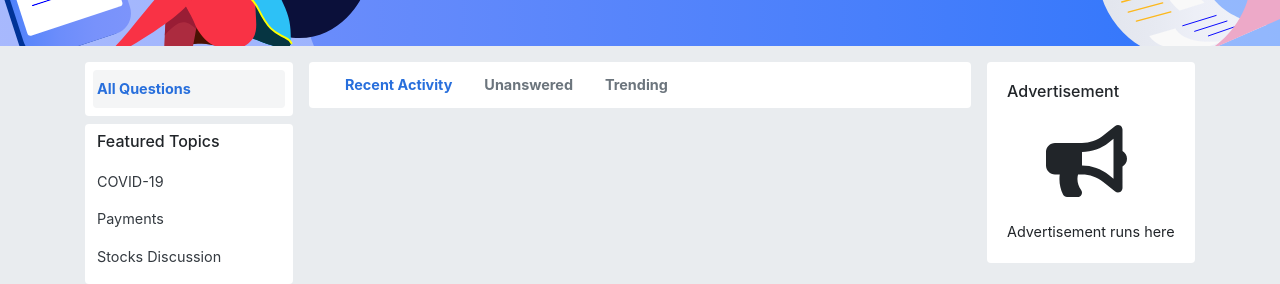
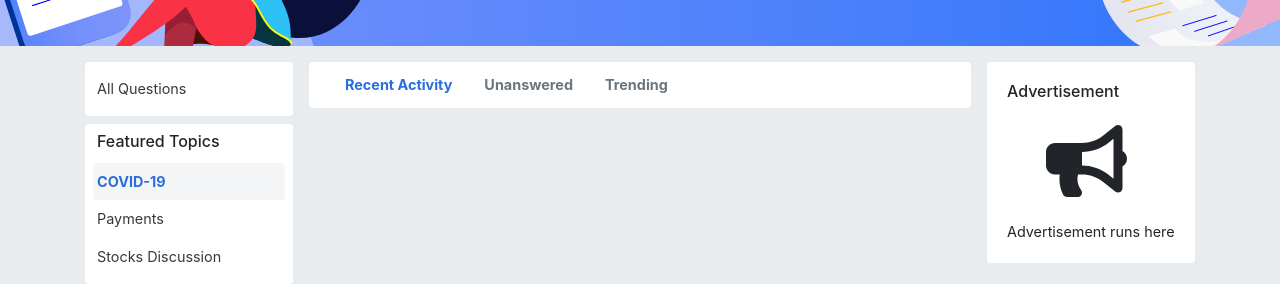
Before and after one commit to Anupam-dagar/Seedly-Assignment, a React (Create React App) app: page /topics/COVID-19 in a window 1280 px wide. Shown: the part 298-582 px from the top of the page. Built offline with nearby package versions, Linux system fonts and the light colour scheme; data requests are answered from the project's data file.

Commit message:
fix sidebar active state getting changed to all questions on refresh.

```diff
--- a/src/Components/Sidebar.js
+++ b/src/Components/Sidebar.js
@@ -3,18 +3,30 @@ import { Nav, Card } from "react-bootstrap";
 import { connect } from "react-redux";
 import { featuredTopics } from "../actions/topicactions";
 import { Link } from "react-router-dom";
+import { withRouter } from "react-router";
+import { matchPath } from "react-router";
 
 class Sidebar extends Component {
   constructor(props) {
     super(props);
     this.state = {
-      activeKey: "/",
+      activeKey: "",
       featuredTopics: [],
     };
   }
 
   componentDidMount() {
     this.props.featuredTopics();
+    const path = matchPath(window.location.pathname, {
+      path: "/topics/:topicId",
+      exact: false,
+      strict: false,
+    });
+    let route = "/";
+    if (path !== null) {
+      route = decodeURIComponent(path.params.topicId);
+    }
+    this.setState({ activeKey: route });
   }
 
   componentDidUpdate(earlierProps) {
@@ -68,4 +80,6 @@ const mapStateToProps = (state) => ({
   topics: state.topics.featuredTopics,
 });
 
-export default connect(mapStateToProps, { featuredTopics })(Sidebar);
+export default connect(mapStateToProps, { featuredTopics })(
+  withRouter(Sidebar)
+);
--- a/src/actions/questionactions.js
+++ b/src/actions/questionactions.js
@@ -10,7 +10,7 @@ export const allQuestions = (trending, unanswered) => {
 };
 
 export const topicQuestions = (topic, trending, unanswered) => {
-  console.log("REQUEST_TOPIC_QUESTION actin received");
+  console.log("REQUEST_TOPIC_QUESTION action received");
   return {
     type: REQUEST_TOPIC_QUESTION,
     topic: topic,
```
